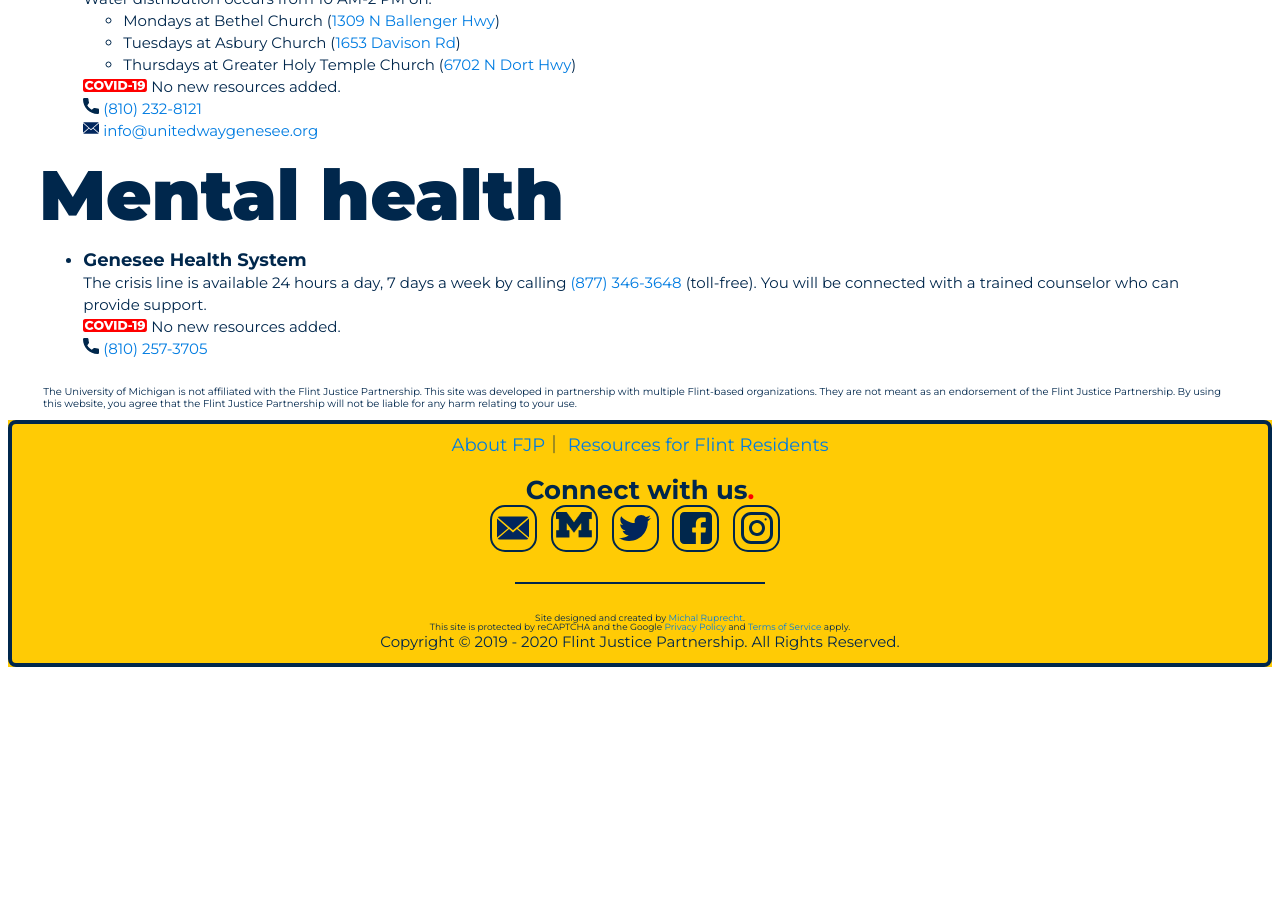
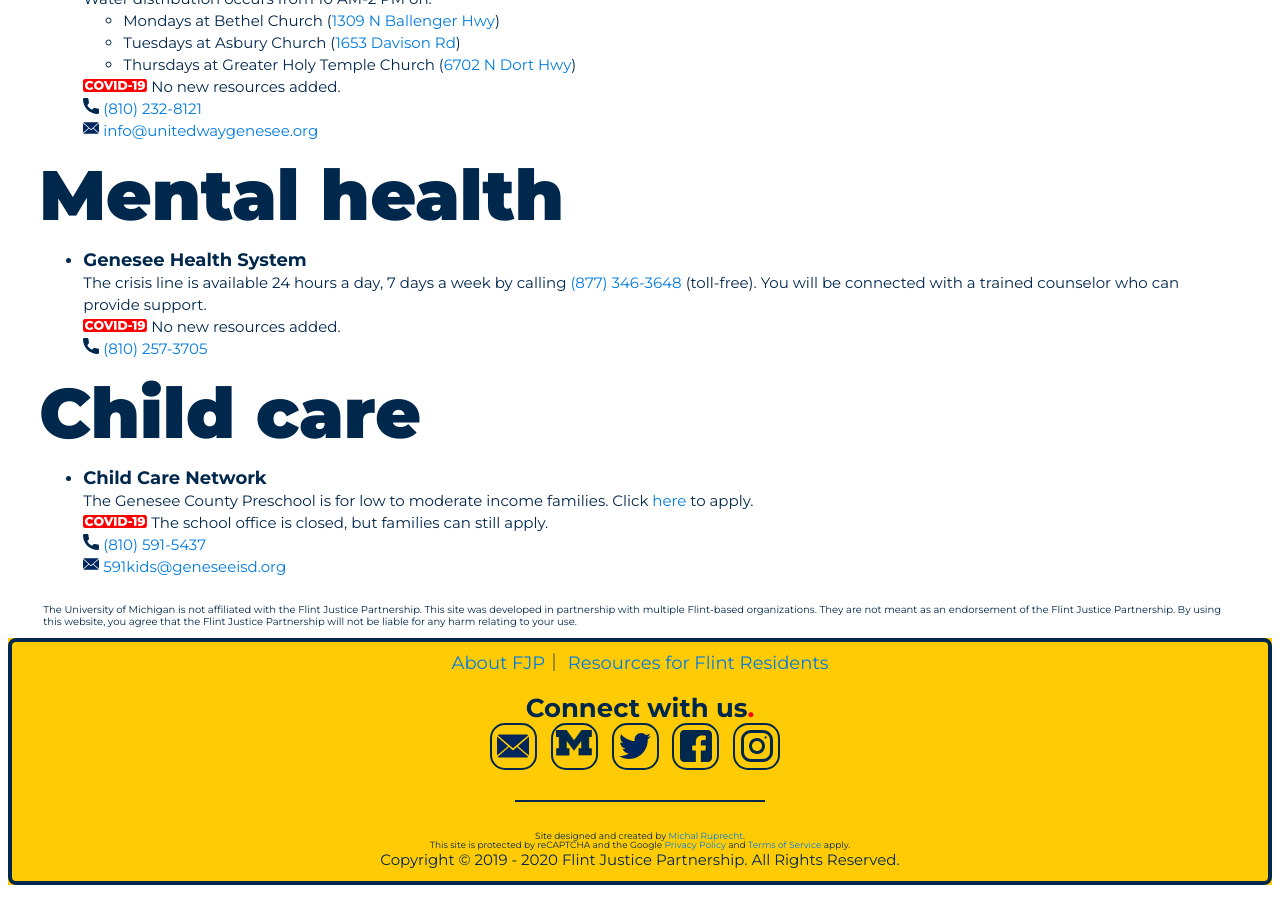
Before and after one commit to umichfjp/umichfjp.github.io, a Jekyll site: the page built from pages/resources.html, in a window 1280 px wide and 900 px high, scrolled down 1111 px. Built offline with Jekyll 4.4.1, drawn with Linux system fonts in a browser that asks for light colours; before the commit the page ends 1793 px from its top, so only the background shows below that.

Commit message:
Update resources.html

```diff
--- a/pages/resources.html
+++ b/pages/resources.html
@@ -99,6 +99,20 @@ title: Flint Justice Partnership Official Website
         </h3>
         </ul>
 
+
+        <div class="titlere">Child care</div>
+        <ul>
+        <h3>
+          <li>
+            <b><big>Child Care Network</big></b>
+            <br />The Genesee County Preschool is for low to moderate income families. Click <a href="https://michiganpreschool.org/index.php">here</a> to apply.
+            <br /><img src="https://umichfjp.github.io/assets/icons/covid.svg" alt="covid-19" style="width:64px;"> The school office is closed, but families can still apply.
+            <br /><img src="https://umichfjp.github.io/assets/icons/phone.svg" alt="Phone" style="width:16px;"> <a href="tel:+1810-591-5437">(810) 591-5437</a>
+            <br /><img src="https://umichfjp.github.io/assets/icons/mail.svg" alt="Mail" style="width:16px;"> <a href="mailto:591kids@geneseeisd.org">591kids@geneseeisd.org</a>
+          </li>
+        </h3>
+        </ul>
+
         <h4>The University of Michigan is not affiliated with the Flint Justice Partnership. This site was developed in partnership with multiple Flint-based organizations. They are not meant as an endorsement of the Flint Justice Partnership. By using this website, you agree that the Flint Justice Partnership will not be liable for any harm relating to your use.</h4>
         </div>
       </div>
```
